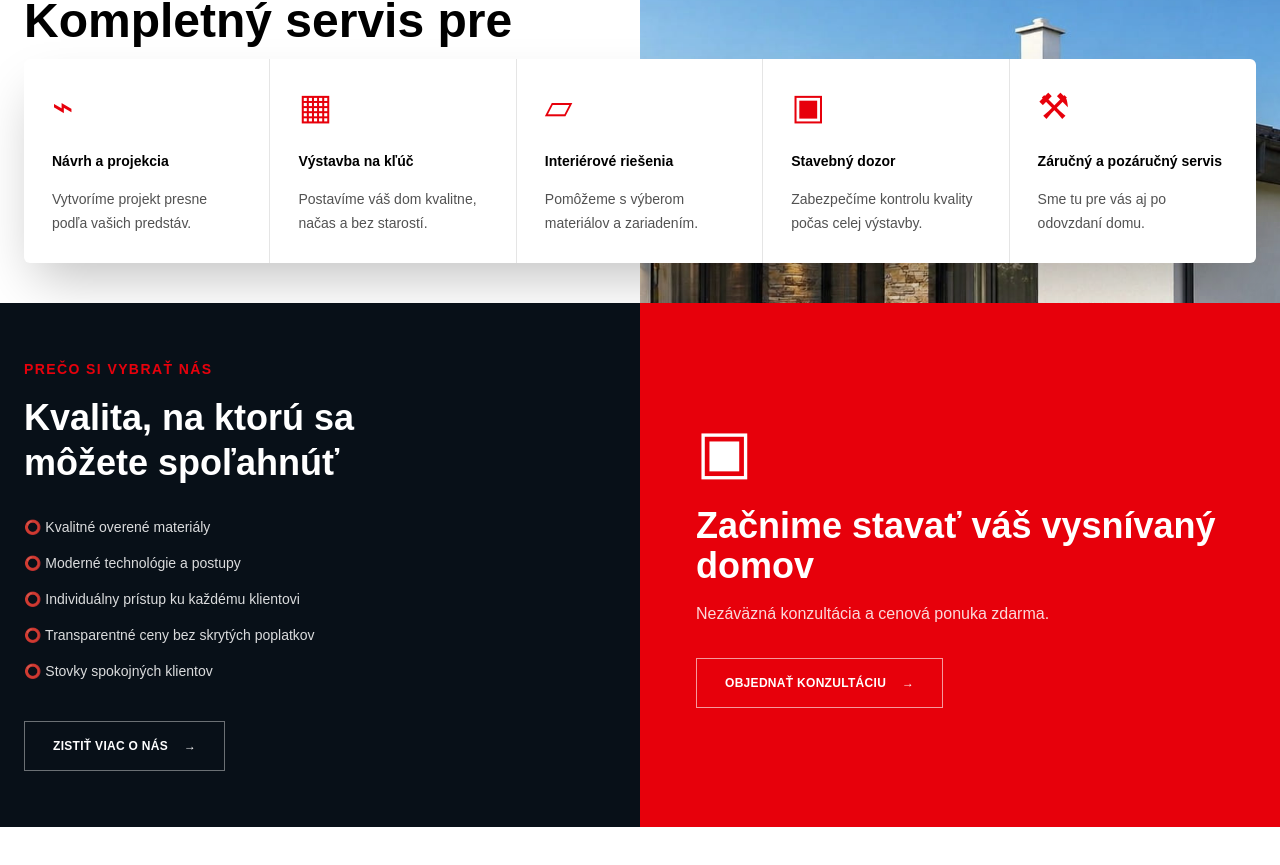
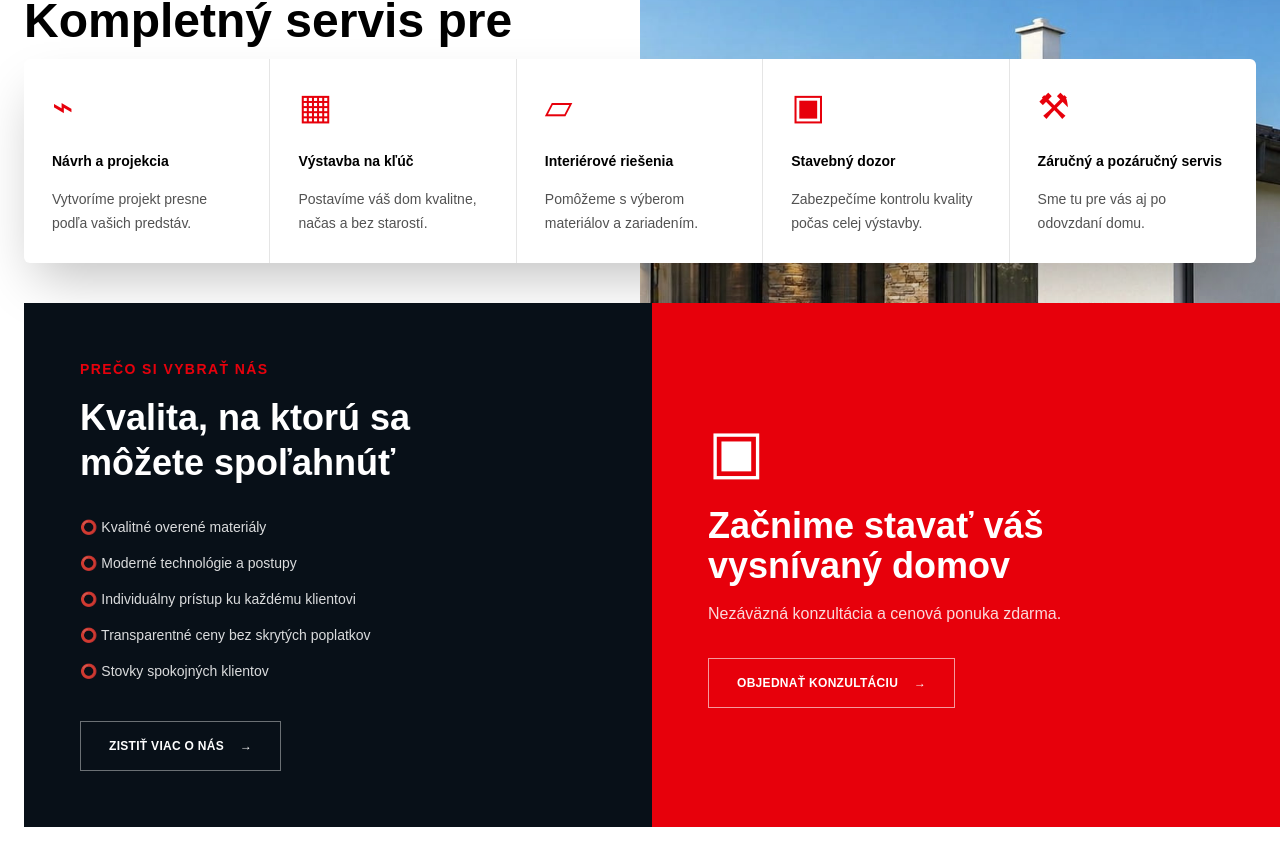
Before and after one commit to mgombr-dotcom/domprevas-new, a Next.js app: page / in a window 1280 px wide. Shown: the part 2285-3150 px from the top of the page. Built offline with nearby package versions, Linux system fonts and the light colour scheme.

Commit message:
fix services split layout

```diff
--- a/app/page.tsx
+++ b/app/page.tsx
@@ -305,8 +305,8 @@ export default function Home() {
             </div>
           </div>
 
-          <div className="mt-10 grid w-screen grid-cols-1 lg:ml-[calc(50%-50vw)] lg:grid-cols-[calc((100vw-1280px)/2+640px)_1fr]">
-            <div className="bg-[#081018] p-10 text-white md:p-14 lg:pl-[calc((100vw-1280px)/2+24px)]">
+          <div className="mx-auto mt-10 grid max-w-7xl grid-cols-1 px-6 lg:grid-cols-2 lg:pr-0">
+            <div className="bg-[#081018] p-10 text-white md:p-14">
               <p className="mb-4 text-sm font-bold uppercase tracking-widest text-red-600">
                 Prečo si vybrať nás
               </p>
@@ -333,7 +333,7 @@ export default function Home() {
               </a>
             </div>
 
-            <div className="flex min-h-[260px] items-center bg-red-600 p-10 text-white md:p-14 lg:pr-[calc((100vw-1280px)/2+24px)]">
+            <div className="flex min-h-[260px] items-center bg-red-600 p-10 text-white md:p-14 lg:w-[calc(100%+((100vw-1280px)/2))] lg:pr-[calc((100vw-1280px)/2+56px)]">
               <div>
                 <div className="mb-6 text-6xl">▣</div>
                 <h3 className="mb-4 text-4xl font-extrabold">
```
